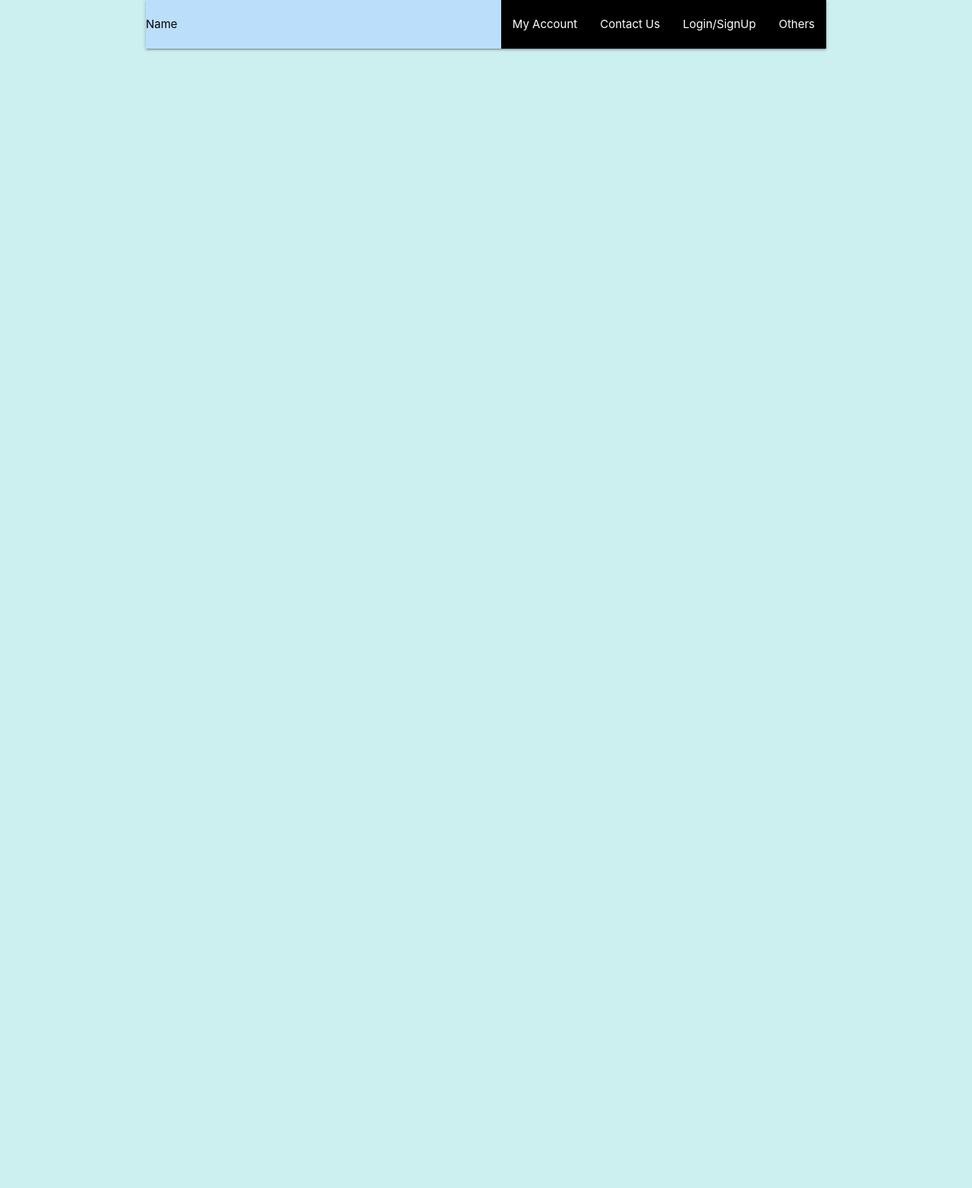
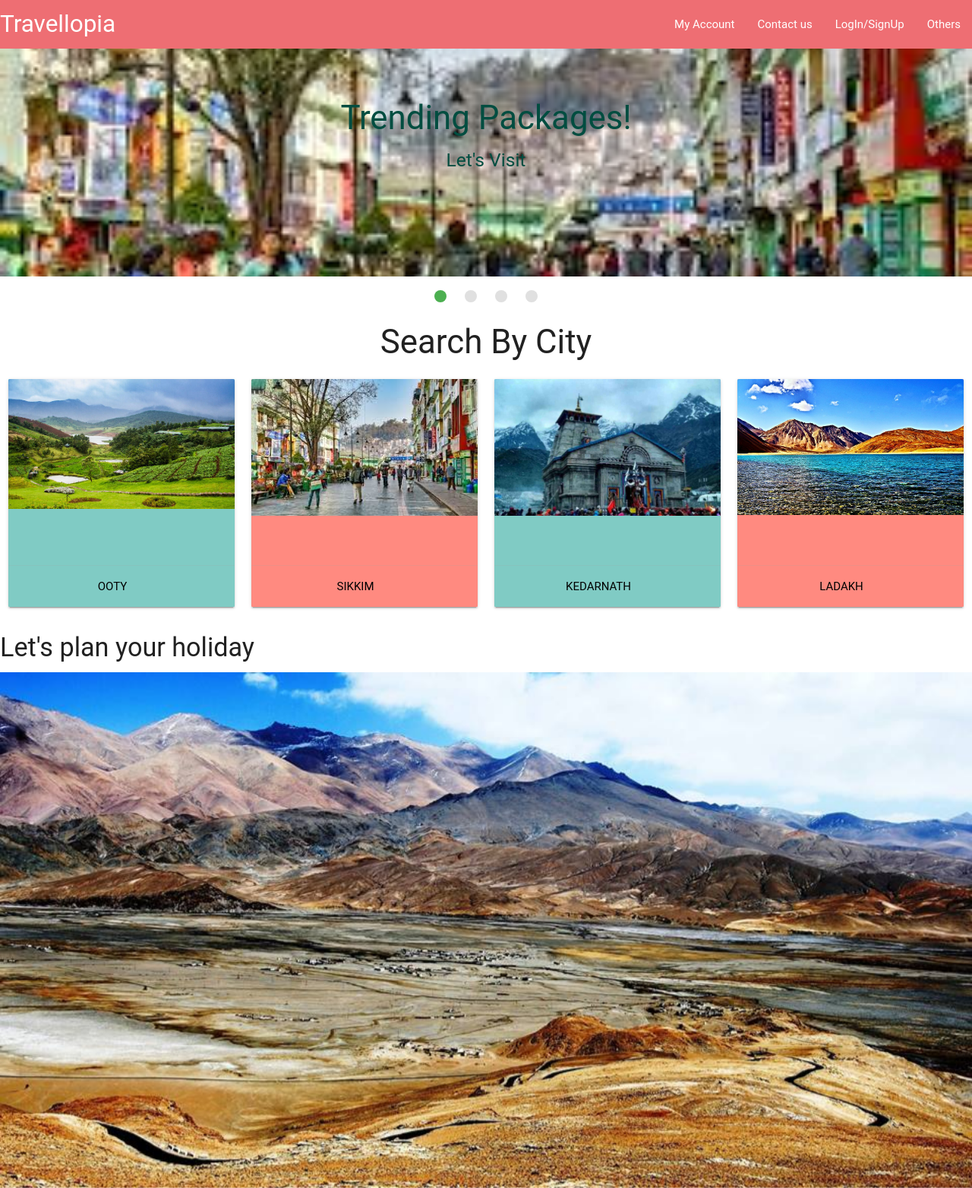
Before and after one commit to hazradwip/Tour_system_project, a PHP site: page / in a window 1280 px wide. Shown: the whole page at 76% size. Before the commit the page ends 67 px from the top, so only its background shows below. Run offline with PHP 8.4, Linux system fonts and the light colour scheme; some libraries are stand-ins or nearby versions; some web fonts are replaced.

Commit message:
Added slider and cards

```diff
--- a/index.html
+++ b/index.html
@@ -1,34 +1,144 @@
-<html lang="en">
+<!doctype html>
+<html>
 <head>
-    <meta charset="UTF-8">
-    <meta http-equiv="X-UA-Compatible" content="IE=edge">
-    <meta name="viewport" content="width=device-width, initial-scale=1.0">
-    <link rel="stylesheet" href="style.css">
-     <!-- Compiled and minified CSS -->
-     <link rel="stylesheet" href="https://cdnjs.cloudflare.com/ajax/libs/materialize/1.0.0/css/materialize.min.css">
+<script type="text/javascript" src="https://cdnjs.cloudflare.com/ajax/libs/jquery/3.1.1/jquery.min.js"></script>
+<script type="text/javascript" src="https://cdnjs.cloudflare.com/ajax/libs/materialize/0.97.8/js/materialize.min.js"></script>
+<link rel="stylesheet" type="text/css" href="https://cdnjs.cloudflare.com/ajax/libs/materialize/0.97.8/css/materialize.min.css">
+<link href="https://fonts.googleapis.com/icon?family=Material+Icons" rel="stylesheet">
 
-     <!-- Compiled and minified JavaScript -->
-     <script src="https://cdnjs.cloudflare.com/ajax/libs/materialize/1.0.0/js/materialize.min.js"></script>
-
-    <title>Document</title>
 </head>
 <body>
-      <div class="container">
-        <div class="row">
-            <nav>
-                <div class="nav-wrapper #bbdefb blue lighten-4">
-                  <a href="#" class="name black-text ">Name</a>
-                  <ul id="nav-mobile" class="right hide-on-med-and-down">
-                    <li><a class="#000000 black" href="">My Account</a></li>
-                    <li><a class="#000000 black"href="">Contact Us</a></li>
-                    <li><a class="#000000 black"href="">Login/SignUp</a></li>
-                    <li><a class="#000000 black"href="">Others</a></li>
-                  </ul>
-                </div>
-            </nav>
+  <nav>
+    <div class="nav-wrapper">
+      <a href="#" class="brand-logo">Travellopia</a>
+      <ul id="nav-mobile" class="right hide-on-med-and-down">
+        <li><a href="">My Account</a></li>
+        <li><a href="">Contact us</a></li>
+        <li><a href="">LogIn/SignUp</a></li>
+        <li><a href="">Others</a></li>
+      </ul>
+    </div>
+  </nav>
 
+  <div class="slider">
+    <ul class="slides">
+      <li>
+        <img src="gangtok.jpg"> <!-- random image -->
+        <div class="caption center-align">
+          <h3 class="teal-text text-darken-4">Trending Packages!</h3>
+          <h5 class="teal-text text-darken-4">Let's Visit</h5>
+        </div>
+      </li>
+      <li>
+        <img src="Kedarnath.jpg"> <!-- random image -->
+        <div class="caption center-align">
+          <h3 class="black-text">Trending Packages</h3>
+          <h5 class="black-text">Let's Visit</h5>
+        </div>
+      </li>
+      <li>
+        <img src="ladakh.jpg"> <!-- random image -->
+        <div class="caption center-align">
+          <h3 class="black-text">Trending Packages</h3>
+          <h5 class="black-text">Let's Visit</h5>
+        </div>
+      </li>
+      <li>
+        <img src="ooty.jpg"> <!-- random image -->
+        <div class="caption center-align">
+          <h3 class="black-text">Trending Packages</h3>
+          <h5 class="black-text">Let's Visit</h5>
+        </div>
+      </li>
+    </ul>
+  </div>
+  <div>
+    <h3 class="center-align">Search By City</h3>
+  </div>
+
+  <div class="row">
+    <div class="col l3 s12 m7">
+      <div class="card small #4db6ac teal lighten-3">
+        <div class="card-image">
+          <img src="ooty.jpg">
+          <!--<span class="card-title"><span class="black-text">Ooty</span></span>-->
+        </div>
+
+        <div class="card-action center-align">
+         <a href="#"><span class="black-text center-align">Ooty</span></a>
         </div>
       </div>
+    </div>
+    <div class="col l3 s12 m7">
+      <div class="card small small #ff8a80 red accent-1">
+        <div class="card-image">
+          <img src="gangtok.jpg">
+          <!--<span class="card-title"><span class="black-text">Sikkim</span></span>-->
+        </div>
+
+        <div class="card-action center-align">
+          <a href="#"><span class="black-text center-align">Sikkim</span></a>
+        </div>
+      </div>
+    </div>
+    <div class="col l3 s12 m7">
+      <div class="card small #4db6ac teal lighten-3">
+        <div class="card-image">
+          <img src="Kedarnath.jpg">
+          <!--<span class="card-title"><span class="black-text">Kedarnath</span></span>-->
+        </div>
+
+        <div class="card-action center-align">
+          <a href="#"><span class="black-text center-align">Kedarnath</span></a>
+        </div>
+      </div>
+    </div>
+    <div class="col l3 s12 m7">
+      <div class="card small #ff8a80 red accent-1">
+        <div class="card-image">
+          <img src="ladakh.jpg">
+          <!--<span class="card-title"><span class="black-text">Ladakh</span></span>-->
+        </div>
+
+        <div class="card-action center-align">
+          <a href="#"><span class="black-text ">Ladakh</span></a>
+        </div>
+      </div>
+    </div>
+  </div>
+  <div >
+    <h4 class="left-align">Let's plan your holiday</h4>
+  </div>
+
+  <div class="carousel carousel-slider">
+    <a class="carousel-item" href="#four!"><img src="hanle.jpg"></a>
+    <a class="carousel-item" href="#five!"><img src="ladakh.jpg"></a>
+</div>
+
+
+
+
+
+
+
+
+
+  <script type="text/javascript">
+    $(document).ready(function(){
+       $('.slider').slider({full_width: true,
+      height:300});
+      $('.carousel.carousel-slider').carousel({
+    fullWidth: true
+  });
+
+     });
+
+
+
+
+ </script>
+
 
     </body>
+
 </html>
--- a/style.css
+++ b/style.css
@@ -1,7 +1,3 @@
 body{
-    background-color:rgb(204, 239, 240);
+    background-color:rgb(252, 252, 252);
 }
-img1{
-    max-width: max-content;
-    height: 50px;
-}
```
Also changed, not shown: card.html (added, +93 -0 lines), gangtok.jpg (added), hanle.jpg (added), ladakh.jpg (added).
